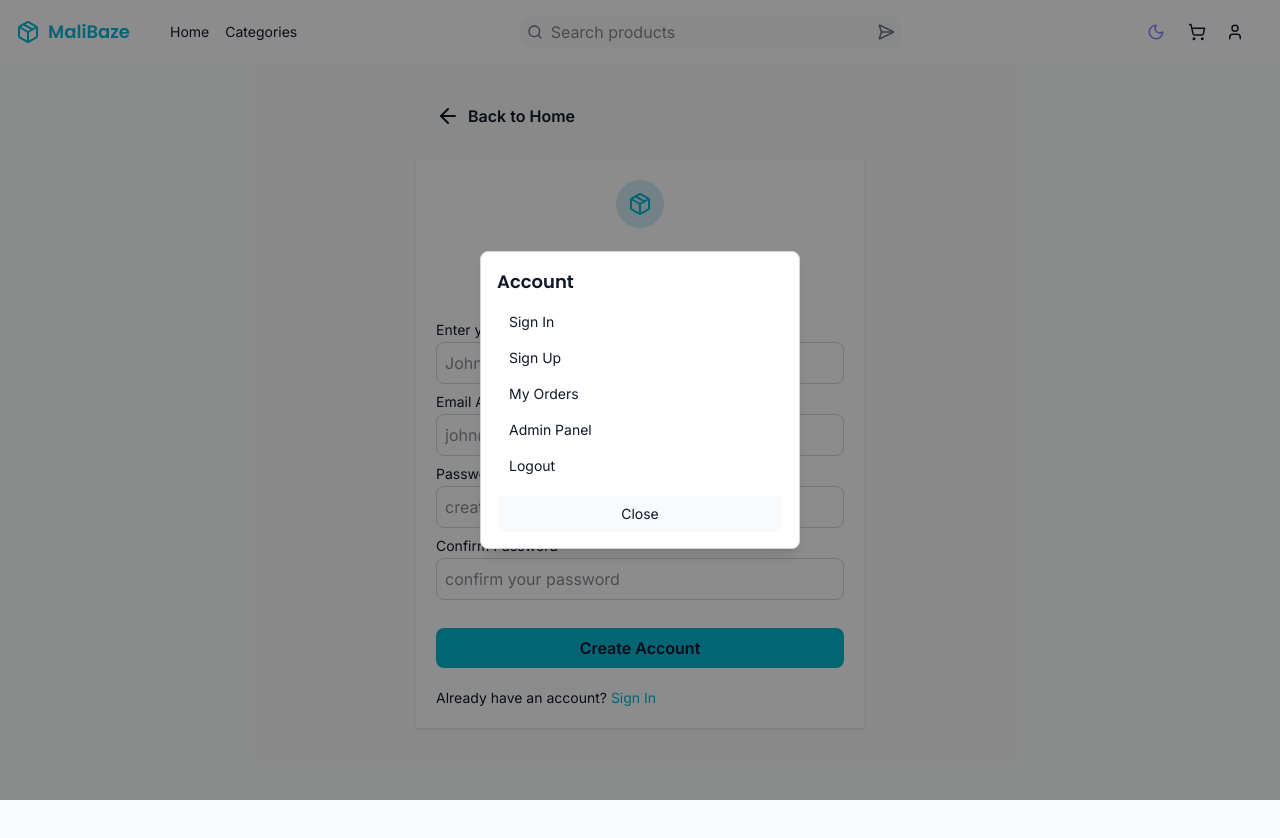
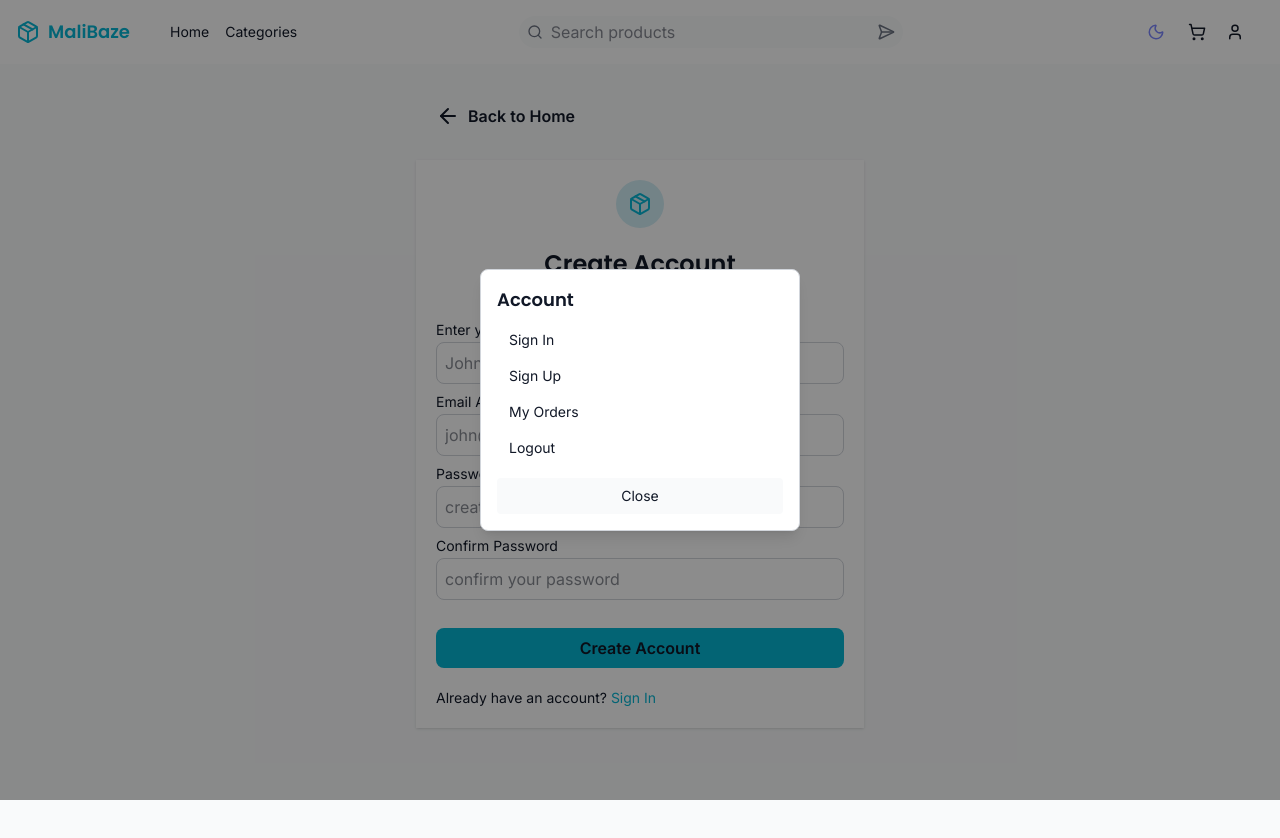
Before and after one commit to kiptalam1/MaliBaze, a React (Vite) app in the folder client/: page /auth/register in a window 1280 px wide. Both pictures are taken after a click on the button 1235 px from the left and 32 px from the top of the page. Shown: the top 838 px of the page. Built offline with nearby package versions, Linux system fonts and the light colour scheme; no server answers.

Commit message:
fix: show admin panel if user is admin

```diff
--- a/client/src/components/ui/modals/UserModal.tsx
+++ b/client/src/components/ui/modals/UserModal.tsx
@@ -82,6 +82,7 @@ const UserModal = ({ isOpen, onClose, onNavigate }: UserModalProps) => {
 						My Orders
 					</button>
 
+					{user?.role === "admin" && (
 						<button
 							type="button"
 							onClick={() => {
@@ -91,6 +92,7 @@ const UserModal = ({ isOpen, onClose, onNavigate }: UserModalProps) => {
 							className="text-left w-full px-3 py-2 rounded hover:bg-[var(--color-bg)] cursor-pointer transition-colors">
 							Admin Panel
 						</button>
+					)}
 
 					<button
 						type="submit"
```
Lines whose indentation alone changed are shown as unchanged.
